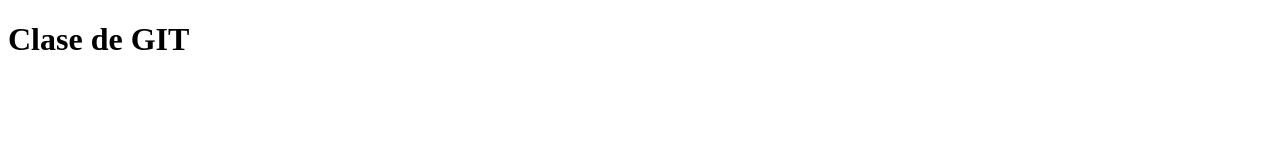
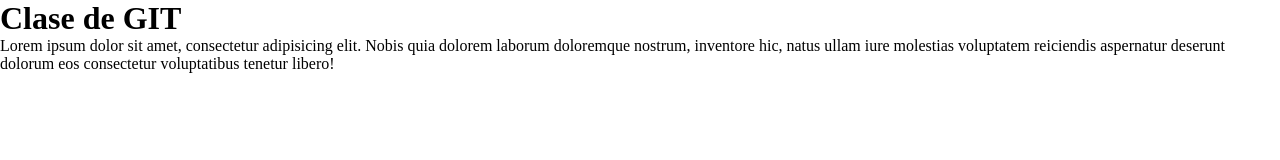
Before and after one commit to gisebag/DisWeb-CoderHouse, a plain HTML site: page index.html in a window 1280 px wide. Drawn offline with Linux system fonts and the light colour scheme.

Commit message:
Ãmodif texto y estilos

```diff
--- a/css/estilos.css
+++ b/css/estilos.css
@@ -0,0 +1,4 @@
+*{
+    margin: 0;
+    padding: 0;
+}
--- a/index.html
+++ b/index.html
@@ -9,5 +9,6 @@
 </head>
 <body>
     <h1>Clase de GIT</h1>
+    <p>Lorem ipsum dolor sit amet, consectetur adipisicing elit. Nobis quia dolorem laborum doloremque nostrum, inventore hic, natus ullam iure molestias voluptatem reiciendis aspernatur deserunt dolorum eos consectetur voluptatibus tenetur libero!</p>
 </body>
 </html>
```
